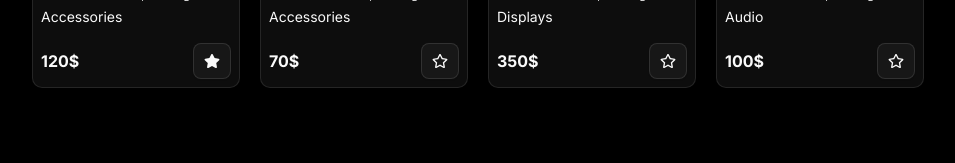
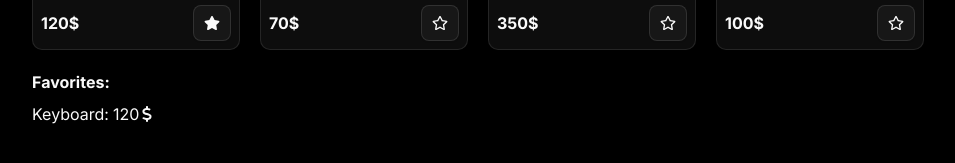
Before and after one commit to DenisDK/Zustand-mini-task, a Next.js app: page / in a window 1280 px wide. Both pictures are taken after a click on the button 374 px from the left and 552 px from the top of the page. Shown: the part 491-654 px from the top of the page, without its empty margins (162-1117 px from the left). Built offline with nearby package versions, Linux system fonts and the light colour scheme.

Commit message:
favoritesList

```diff
--- /dev/null
+++ b/modules/wishlist/components/FavoritesList.tsx
@@ -0,0 +1,27 @@
+"use client";
+
+import { useWishlistStore } from "../store/wishlist.store";
+
+// Icons
+import { FaDollarSign } from "react-icons/fa6";
+
+const FavoritesList = () => {
+  const favorites = useWishlistStore((state) => state.favorites);
+
+  return (
+    <div className="mt-5 ">
+      <h2 className="font-bold mb-2">Favorites:</h2>
+
+      {favorites.map((product) => (
+        <div key={product.id} className="flex items-center gap-1 ">
+          <p>{product.name}:</p>
+          <p className="flex items-center">
+            {product.price} <FaDollarSign />
+          </p>
+        </div>
+      ))}
+    </div>
+  );
+};
+
+export default FavoritesList;
--- a/modules/wishlist/components/Wishlist.tsx
+++ b/modules/wishlist/components/Wishlist.tsx
@@ -1,9 +1,11 @@
+import FavoritesList from "./FavoritesList";
 import ProductList from "./ProductList";
 
 const Wishlist = () => {
   return (
     <div>
       <ProductList />
+      <FavoritesList />
     </div>
   );
 };
--- a/modules/wishlist/index.ts
+++ b/modules/wishlist/index.ts
@@ -1,4 +1,5 @@
 import Wishlist from "./components/Wishlist";
 import ProductList from "./components/ProductList";
+import FavoritesList from "./components/FavoritesList";
 
-export { Wishlist, ProductList };
+export { Wishlist, ProductList, FavoritesList };
```
